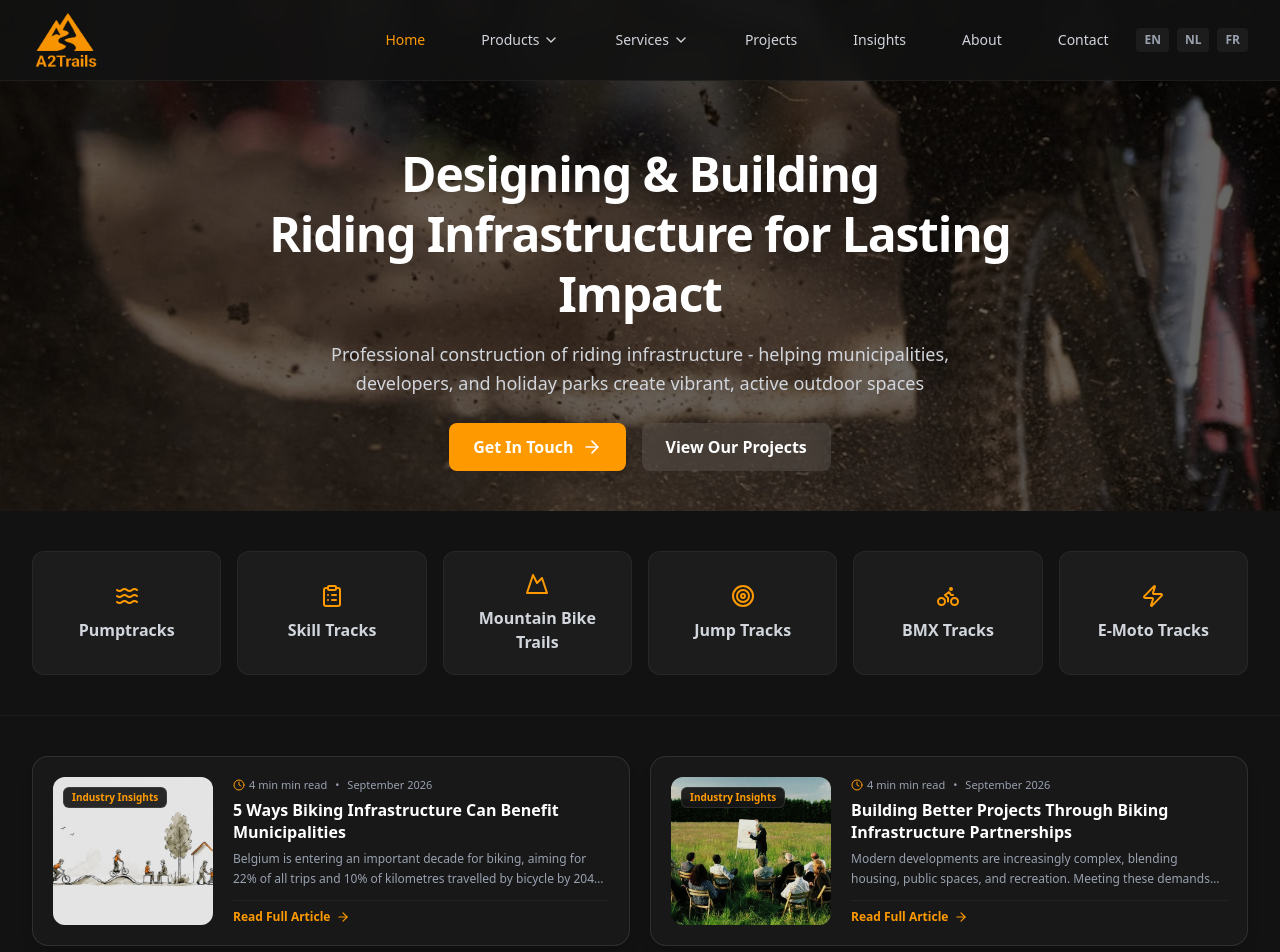
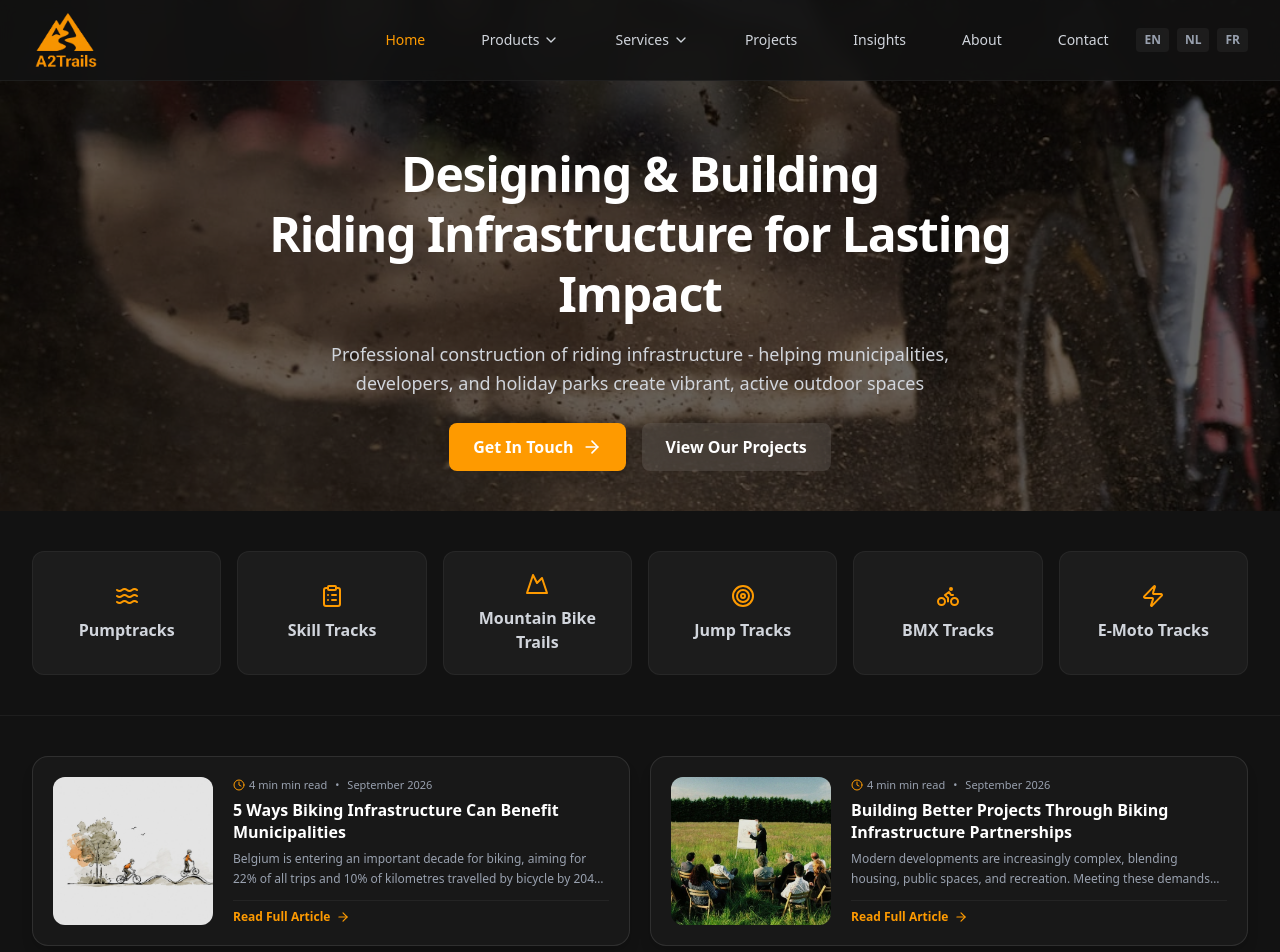
Before and after one commit to antonarnauts/A2Trails-WebsiteFinal, a React (Vite) app: page / in a window 1280 px wide. Shown: the top 952 px of the page. Built offline with nearby package versions, Linux system fonts and the light colour scheme.

Commit message:
feat: update insight thumbnails and references
- Add `imagePosition` to insight data for better styling
- Apply dynamic object-position to carousel images
- Correct broken link and date in i18n references
- Remove redundant carousel article badge

```diff
--- a/src/components/InsightsCarousel.tsx
+++ b/src/components/InsightsCarousel.tsx
@@ -16,7 +16,7 @@ export default function InsightsCarousel() {
     >
       <div className="max-w-7xl mx-auto px-4 sm:px-6 lg:px-8">
         <div className="grid grid-cols-1 md:grid-cols-2 gap-4 sm:gap-5">
-          {insightsData.map((article, idx) => {
+          {insightsData.map((article) => {
             const title = t(`insights.articles.${article.id}.title`);
             const excerpt = t(`insights.articles.${article.id}.excerpt`);
 
@@ -31,15 +31,10 @@ export default function InsightsCarousel() {
                   <img
                     src={getAssetPath(article.image)}
                     alt={title}
-                    className="w-full h-full object-cover group-hover:scale-105 transition-transform duration-500"
+                    className={`w-full h-full object-cover ${article.imagePosition || 'object-center'} group-hover:scale-105 transition-transform duration-500`}
                     loading="lazy"
                   />
                   <div className="absolute inset-0 bg-black/10 group-hover:bg-transparent transition-colors" />
-
-                  {/* Badge */}
-                  <div className="absolute top-2.5 left-2.5 px-2 py-0.5 rounded-md bg-brand-dark/90 backdrop-blur-md border border-white/10 text-[10px] font-bold text-brand-orange">
-                    {t('homeInsights.articleBadge')}
-                  </div>
                 </div>
 
                 {/* Content */}
--- a/src/data/insights.ts
+++ b/src/data/insights.ts
@@ -4,6 +4,7 @@ export interface InsightArticle {
   readTime: string;
   date: string;
   image: string;
+  imagePosition?: string;
   tags: string[];
 }
 
@@ -14,6 +15,7 @@ export const insightsData: InsightArticle[] = [
     readTime: "4 min",
     date: "September 2026",
     image: "/images/article2.webp",
+    imagePosition: "object-left",
     tags: ["Municipalities", "Public Health", "Mobility", "Pumptracks"],
   },
   {
@@ -22,6 +24,7 @@ export const insightsData: InsightArticle[] = [
     readTime: "4 min",
     date: "September 2026",
     image: "/images/article1.webp",
+    imagePosition: "object-center",
     tags: ["Partnerships", "Construction", "Project Quality", "Risk Reduction"],
   },
 ];
--- a/src/i18n.ts
+++ b/src/i18n.ts
@@ -286,7 +286,7 @@ Planning a biking infrastructure project? [Let's talk](/contact)
 
 References
 [1] Federal Government of Belgium. (2026, May 22). Be Cyclist 2.0: Federal action plan for cycling 2026–2029. News.belgium. https://news.belgium.be/nl/be-cyclist-20-federaal-actieplan-voor-de-fiets-2026-2029
-[2] Federal Public Service Mobility and Transport. (2026, March 5). Federal survey on home-to-work travel 2024–2025: Twice as many cyclists in 20 years. News.belgium. https://news.belgium.be/nl/be-cyclist-20-federaal-actieplan-voor-de-fiets-2026-2029
+[2] Federal Public Service Mobility and Transport. (2026, May 22). Federal survey on home-to-work travel 2024–2025: Twice as many cyclists in 20 years. News.belgium. https://mobilit.belgium.be/nl/news/nieuw-actieplan-be-cyclist-20
 [3] Oja, P., Titze, S., Bauman, A., de Geus, B., Krenn, P., Reger-Nash, B., & Kohlberger, T. (2011). Health benefits of cycling: A systematic review. Scandinavian Journal of Medicine & Science in Sports, 21(4), 496–509. https://doi.org/10.1111/j.1600-0838.2011.01299.x
 [4] Nordengen, S., Andersen, L. B., Solbraa, A. K., & Riiser, A. (2019). Cycling is associated with a lower incidence of cardiovascular diseases and death: Part 1 -Systematic review of cohort studies with meta-analysis. British Journal of Sports Medicine, 53(14), 870–878. https://doi.org/10.1136/bjsports-2018-099099
 [5] Howard, K. A., Griffin, S. F., Rolke, L. J., et al. (2025). Exploration of individual and context features of a bicycle skills program for riding injury prevention knowledge and self-efficacy among children. Journal of Transport & Health, 43, 102050. https://doi.org/10.1016/j.jth.2025.102050
@@ -952,7 +952,7 @@ Een fietsinfrastructuurproject plannen? [Laten we praten](/contact)
 
 Referenties
 [1] Federale Regering van België. (2026, 22 mei). Be Cyclist 2.0: Federaal actieplan voor de fiets 2026–2029. News.belgium. https://news.belgium.be/nl/be-cyclist-20-federaal-actieplan-voor-de-fiets-2026-2029
-[2] Federale Overheidsdienst Mobiliteit en Vervoer. (2026, 5 maart). Federale diagnostiek woon-werkverkeer 2024–2025: Dubbel zoveel fietsers in 20 jaar. News.belgium. https://news.belgium.be/nl/be-cyclist-20-federaal-actieplan-voor-de-fiets-2026-2029
+[2] Federale Overheidsdienst Mobiliteit en Vervoer. (2026, 22 mei). Federale diagnostiek woon-werkverkeer 2024–2025: Dubbel zoveel fietsers in 20 jaar. News.belgium. https://mobilit.belgium.be/nl/news/nieuw-actieplan-be-cyclist-20
 [3] Oja, P., Titze, S., Bauman, A., de Geus, B., Krenn, P., Reger-Nash, B., & Kohlberger, T. (2011). Health benefits of cycling: A systematic review. Scandinavian Journal of Medicine & Science in Sports, 21(4), 496–509. https://doi.org/10.1111/j.1600-0838.2011.01299.x
 [4] Nordengen, S., Andersen, L. B., Solbraa, A. K., & Riiser, A. (2019). Cycling is associated with a lower incidence of cardiovascular diseases and death: Part 1 -Systematic review of cohort studies with meta-analysis. British Journal of Sports Medicine, 53(14), 870–878. https://doi.org/10.1136/bjsports-2018-099099
 [5] Howard, K. A., Griffin, S. F., Rolke, L. J., et al. (2025). Exploration of individual and context features of a bicycle skills program for riding injury prevention knowledge and self-efficacy among children. Journal of Transport & Health, 43, 102050. https://doi.org/10.1016/j.jth.2025.102050
@@ -1615,7 +1615,7 @@ Vous planifiez un projet d'infrastructure cyclable ? [Échangeons ensemble](/con
 
 Références
 [1] Gouvernement Fédéral de Belgique. (2026, 22 mai). Be Cyclist 2.0 : Plan d'action fédéral pour le vélo 2026–2029. News.belgium. https://news.belgium.be/nl/be-cyclist-20-federaal-actieplan-voor-de-fiets-2026-2029
-[2] SPF Mobilité et Transports. (2026, 5 mars). Diagnostic fédéral des déplacements domicile-travail 2024–2025 : Deux fois plus de cyclistes en 20 ans. News.belgium. https://news.belgium.be/nl/be-cyclist-20-federaal-actieplan-voor-de-fiets-2026-2029
+[2] SPF Mobilité et Transports. (2026, 22 mai). Diagnostic fédéral des déplacements domicile-travail 2024–2025 : Deux fois plus de cyclistes en 20 ans. News.belgium. https://mobilit.belgium.be/nl/news/nieuw-actieplan-be-cyclist-20
 [3] Oja, P., Titze, S., Bauman, A., de Geus, B., Krenn, P., Reger-Nash, B., & Kohlberger, T. (2011). Health benefits of cycling: A systematic review. Scandinavian Journal of Medicine & Science in Sports, 21(4), 496–509. https://doi.org/10.1111/j.1600-0838.2011.01299.x
 [4] Nordengen, S., Andersen, L. B., Solbraa, A. K., & Riiser, A. (2019). Cycling is associated with a lower incidence of cardiovascular diseases and death: Part 1 -Systematic review of cohort studies with meta-analysis. British Journal of Sports Medicine, 53(14), 870–878. https://doi.org/10.1136/bjsports-2018-099099
 [5] Howard, K. A., Griffin, S. F., Rolke, L. J., et al. (2025). Exploration of individual and context features of a bicycle skills program for riding injury prevention knowledge and self-efficacy among children. Journal of Transport & Health, 43, 102050. https://doi.org/10.1016/j.jth.2025.102050
```
